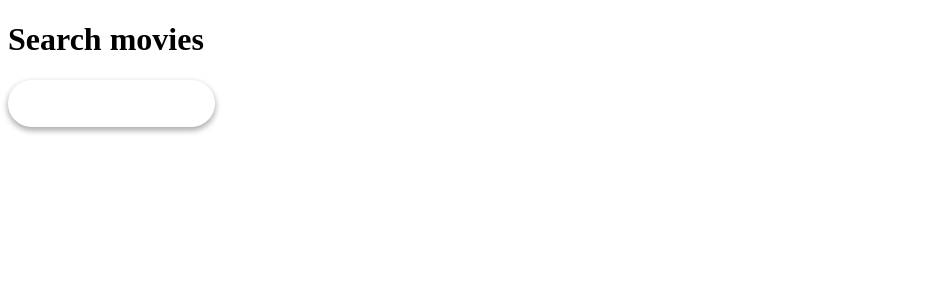
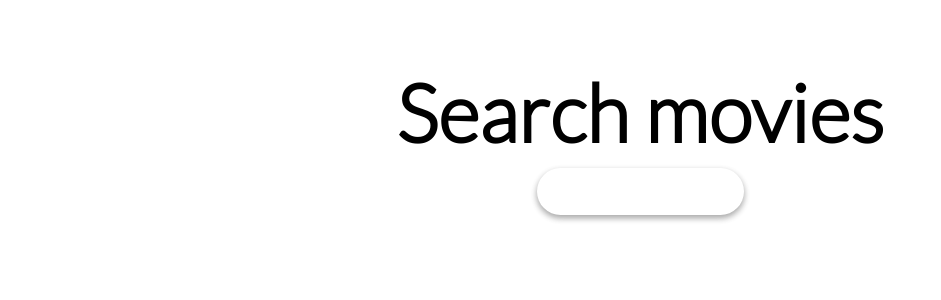
Before and after one commit to Mazur-Sebastian/movie-search, a React (Create React App) app: page / in a window 1280 px wide. Shown: the top 300 px of the page, without its empty margins (0-941 px from the left). Built offline with nearby package versions, Linux system fonts and the light colour scheme.

Commit message:
feat: Added layout wrapper and text component

```diff
--- a/src/App.tsx
+++ b/src/App.tsx
@@ -1,6 +1,7 @@
 import { useState } from 'react';
 
 import { SearchInput } from './components/SearchInput';
+import { LayoutWrapper, Text } from './styles';
 import { QueryValue } from './types';
 
 export const App = () => {
@@ -11,9 +12,9 @@ export const App = () => {
     };
 
     return (
-        <>
-            <h1>Search movies</h1>
+        <LayoutWrapper>
+            <Text size={5}>Search movies</Text>
             <SearchInput query={query} handleQuery={handleSearch} />
-        </>
+        </LayoutWrapper>
     );
 };
--- a/src/components/SearchInput.tsx
+++ b/src/components/SearchInput.tsx
@@ -1,38 +1,12 @@
 import { ChangeEvent } from 'react';
-import styled from 'styled-components';
 
+import { SearchInput as Input } from '../styles';
 import { QueryValue } from '../types';
 
 interface PropsTypes {
     query: QueryValue;
     handleQuery: (e: string) => void;
 }
-
-const SearchInputC = styled.input`
-    font-family: 'Lato', sans-serif;
-    font-weight: bold;
-    font-size: 1rem;
-
-    background-color: transparent;
-    margin: 0;
-    color: black;
-    word-wrap: break-word;
-    outline: none;
-    display: flex;
-    flex: 100%;
-    height: 34px;
-    padding: 0.4rem 1rem;
-    font-size: 1rem;
-    border-radius: 24px;
-    border: none;
-    box-shadow: 0 3px 6px rgba(0, 0, 0, 0.16), 0 3px 6px rgba(0, 0, 0, 0.23);
-    transition: all 0.3s cubic-bezier(0.25, 0.8, 0.25, 1);
-
-    :hover,
-    :focus {
-        box-shadow: 0 14px 28px rgba(0, 0, 0, 0.25), 0 10px 10px rgba(0, 0, 0, 0.22);
-    }
-`;
 
 export const SearchInput = ({ query, handleQuery }: PropsTypes) => {
     const handleSearch = (e: ChangeEvent<HTMLInputElement>) => {
@@ -41,7 +15,7 @@ export const SearchInput = ({ query, handleQuery }: PropsTypes) => {
 
     return (
         <div>
-            <SearchInputC type="text" onChange={handleSearch} value={query} />
+            <Input type="text" onChange={handleSearch} value={query} />
         </div>
     );
 };
--- /dev/null
+++ b/src/styles/LayoutWrapper.ts
@@ -0,0 +1,10 @@
+import styled from 'styled-components';
+
+export const LayoutWrapper = styled.div`
+    display: flex;
+    justify-content: center;
+    align-items: center;
+    flex-direction: column;
+
+    padding: 3rem;
+`;
--- /dev/null
+++ b/src/styles/SearchInput.ts
@@ -0,0 +1,27 @@
+import styled from 'styled-components';
+
+export const SearchInput = styled.input`
+    font-family: 'Lato', sans-serif;
+    font-weight: bold;
+    font-size: 1rem;
+
+    background-color: transparent;
+    margin: 0;
+    color: black;
+    word-wrap: break-word;
+    outline: none;
+    display: flex;
+    flex: 100%;
+    height: 34px;
+    padding: 0.4rem 1rem;
+    font-size: 1rem;
+    border-radius: 24px;
+    border: none;
+    box-shadow: 0 3px 6px rgba(0, 0, 0, 0.16), 0 3px 6px rgba(0, 0, 0, 0.23);
+    transition: all 0.3s cubic-bezier(0.25, 0.8, 0.25, 1);
+
+    :hover,
+    :focus {
+        box-shadow: 0 14px 28px rgba(0, 0, 0, 0.25), 0 10px 10px rgba(0, 0, 0, 0.22);
+    }
+`;
--- /dev/null
+++ b/src/styles/Text.ts
@@ -0,0 +1,13 @@
+import styled from 'styled-components';
+
+interface Props {
+    size?: number;
+}
+
+export const Text = styled.span<Props>`
+    font-family: 'Lato', sans-serif;
+    font-weight: bold;
+    color: black;
+    font-size: ${props => `${props.size}rem` || '1rem'};
+    padding: 0.5rem;
+`;
--- /dev/null
+++ b/src/styles/index.ts
@@ -0,0 +1,3 @@
+export { SearchInput } from './SearchInput';
+export { LayoutWrapper } from './LayoutWrapper';
+export { Text } from './Text';
```
